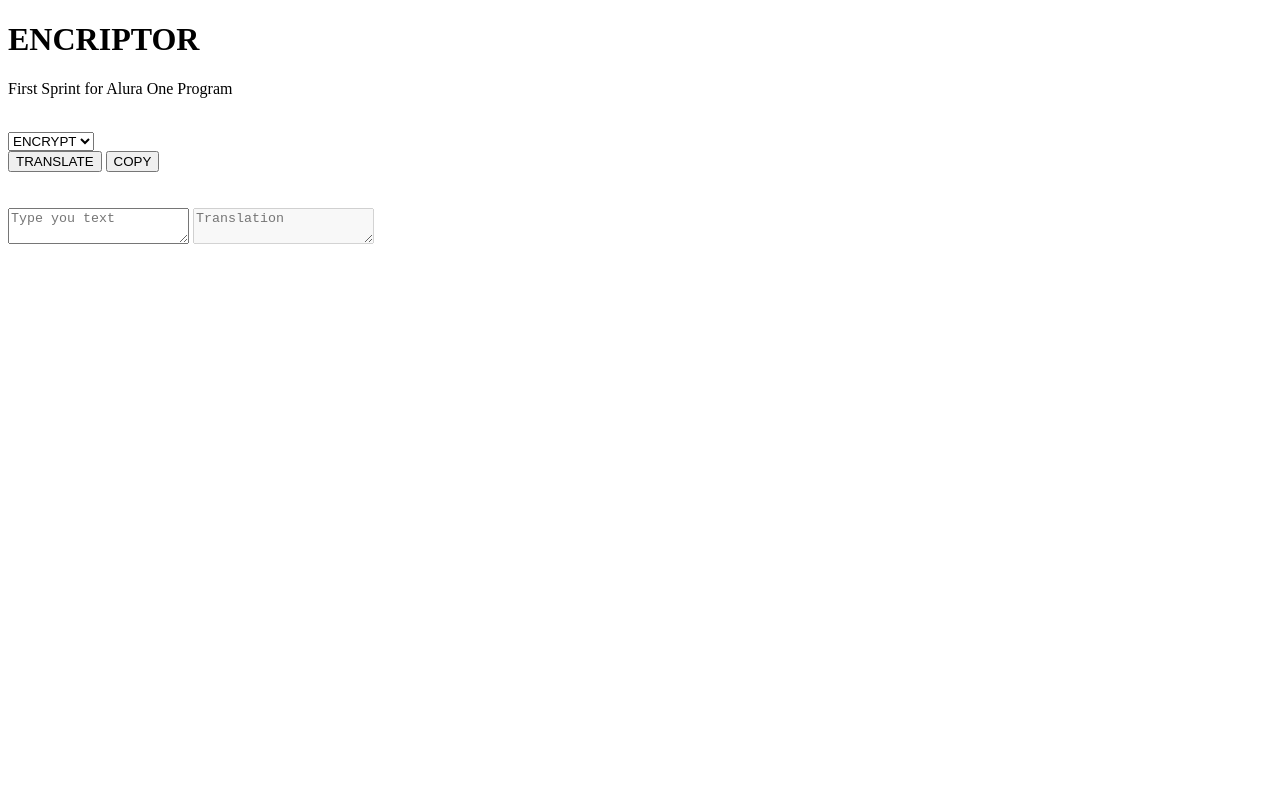
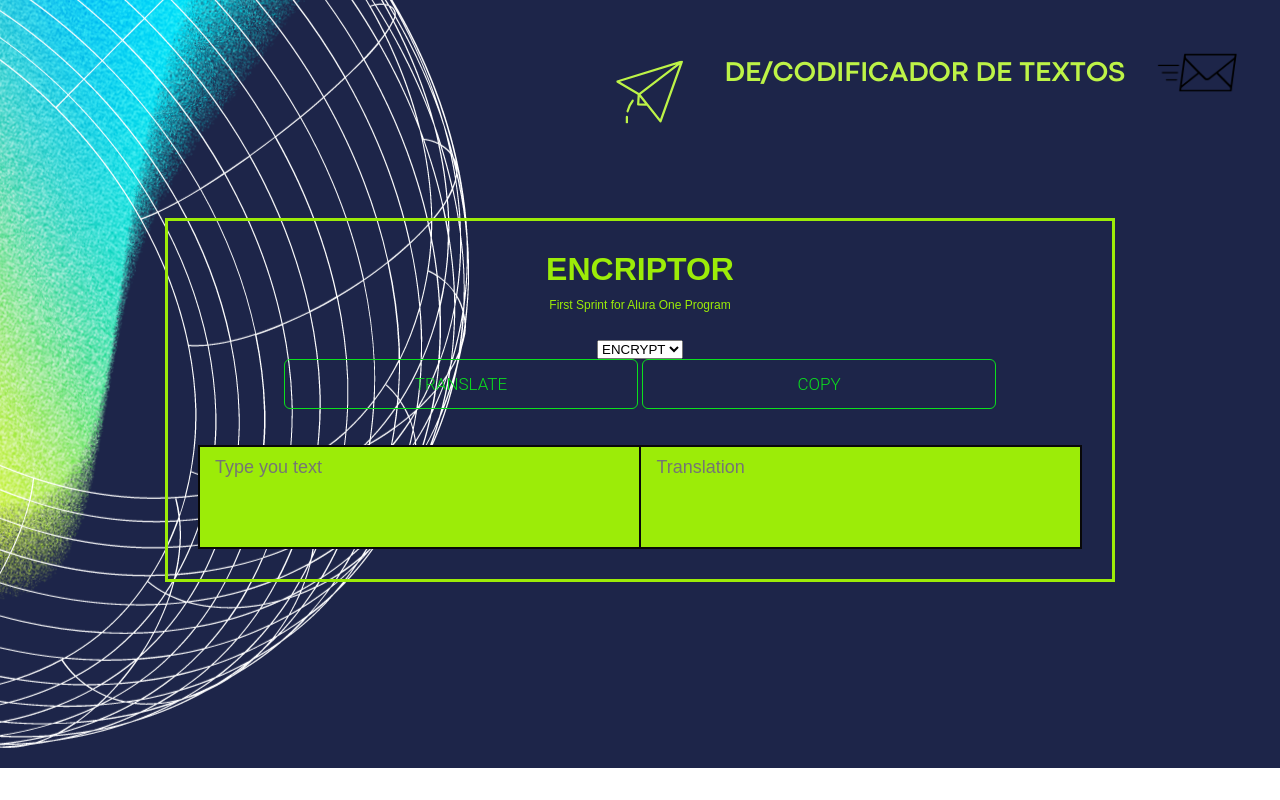
Before and after one commit to giovamen/Encriptador, a plain HTML site: page index.html in a window 1280 px wide. Drawn offline with nearby package versions, Linux system fonts and the light colour scheme.

```diff
--- /dev/null
+++ b/app.js
@@ -0,0 +1,51 @@
+function Accion() {
+    const textoInput = document.getElementById('textoInput').value;
+    const opcion = document.getElementById('opcion').value;
+
+    if ((opcion === 'encriptar'|| opcion === 'desencriptar') && contieneCaracteresEspeciales(textoInput) || contieneMayusculasOTildes(textoInput)) {
+        alert("Please, use only lowercase letters");
+        return;
+    }
+    let resultado = '';
+
+    if (opcion === 'encriptar') {
+        resultado = encriptarTexto(textoInput);
+    } else if (opcion === 'desencriptar') {
+        resultado = desencriptarTexto(textoInput);
+    }
+
+    document.getElementById('resultado').value = resultado;
+}
+
+function contieneMayusculasOTildes(texto) {
+    return /[A-ZáéíóúÁÉÍÓÚ]/.test(texto);
+}
+
+function contieneCaracteresEspeciales(texto) {
+    return /[!@#$%^&*(),.?":{}|<>]/.test(texto);
+}
+
+function encriptarTexto(texto) {
+    return texto.replace(/e/g, 'enter')
+                .replace(/i/g, 'imes')
+                .replace(/a/g, 'ai')
+                .replace(/o/g, 'ober')
+                .replace(/u/g, 'ufat');
+}
+
+function desencriptarTexto(texto) {
+    return texto.replace(/enter/g, 'e')
+                .replace(/imes/g, 'i')
+                .replace(/ai/g, 'a')
+                .replace(/ober/g, 'o')
+                .replace(/ufat/g, 'u');
+}
+
+function copiarAlPortapapeles() {
+    const resultadoTexto = document.getElementById('resultado').value;
+
+    // Utilizando navigator.clipboard.writeText() para copiar al portapapeles
+    navigator.clipboard.writeText(resultadoTexto)
+        .then(() => alert('Text copied to clipboard'))
+        .catch(error => console.error('Error copying to clipboard:', error));
+}
--- a/index.html
+++ b/index.html
@@ -36,6 +36,7 @@
     </div>
 
 </div>
+<script src="app.js"></script>
 
 
 </body>
--- a/stylo.css
+++ b/stylo.css
@@ -0,0 +1,154 @@
+*{
+    margin:0;
+    padding: 0;
+    font-family: 'montserrat', sans-serif;
+    box-sizing: border-box;
+    outline: none;
+    text-decoration: none;
+    list-style: none;
+  }
+
+  body{
+    display: flex;
+    padding: 0 10px;
+    min-height: 100vh;
+    align-items:  center;
+    justify-content: center;
+    background-image: url(Trabajamos\ bien..png );
+    background-repeat: no-repeat;
+  }
+
+  #contenedor{
+    display: flex;
+    flex-direction: column;
+    justify-content: center;
+  }
+
+  .contenedorUno{
+    max-width: 950px;
+    width: 100%;
+    padding: 30px;
+    text-align: center;
+    border: #9cec08 3px solid;
+  }
+  .heros{
+    max-width: 950px;
+    width: 100%;
+    padding: 30px;
+    text-align: center;
+
+  }
+
+  .contenedorUno h1{
+    color: #9cec08;
+  }
+
+  .contenedorUno p{
+    font-size: 12px;
+    padding: 10px;
+    color: #9cec08;
+
+  }
+
+  .contenedorUno div button{
+    width: 40%;
+    padding: 5px;
+    --color: #0be01d;
+    --color2: rgb(10, 25, 30);
+    padding: 0.8em 1.75em;
+    background-color: transparent;
+    border-radius: 6px;
+    border: .3px solid var(--color);
+    transition: .5s;
+    position: relative;
+    overflow: hidden;
+    cursor: pointer;
+    z-index: 1;
+    font-weight: 300;
+    font-size: 17px;
+    font-family: 'Roboto', 'Segoe UI', sans-serif;
+    text-transform: uppercase;
+    color: var(--color);
+  }
+  .btn::after, .btn::before {
+    content: '';
+    display: block;
+    height: 100%;
+    width: 100%;
+    transform: skew(90deg) translate(-50%, -50%);
+    position: absolute;
+    inset: 50%;
+    left: 25%;
+    z-index: -1;
+    transition: .5s ease-out;
+    background-color: var(--color);
+   }
+
+   .btn::before {
+    top: -50%;
+    left: -25%;
+    transform: skew(90deg) rotate(180deg) translate(-50%, -50%);
+   }
+
+   .btn:hover::before {
+    transform: skew(45deg) rotate(180deg) translate(-50%, -50%);
+   }
+
+   .btn:hover::after {
+    transform: skew(45deg) translate(-50%, -50%);
+   }
+
+   .btn:hover {
+    color: var(--color2);
+   }
+
+   .btn:active {
+    filter: brightness(.7);
+    transform: scale(.98);
+   }
+
+
+  .contenedorDos  {
+    border: 2px solid #080808;
+    background: #9cec08 ;
+  }
+
+  .contenedorDos .text-input{
+    display: flex;
+  }
+
+  .text-input .to-text{
+    border-left: 2px solid #080808;
+
+
+  }
+
+  .text-input textarea{
+    resize: none;
+    height: 100px;
+    width: 100%;
+    background: none;
+    border:none;
+    font-size: 18px;
+    padding: 10px 15px;
+  }
+
+
+
+
+  @media screen and (max-width: 600px) {
+
+    .contenedorUno_titulo{
+      font-size: 1.50rem;
+    }
+    #btn{
+      font-size: 90%;
+    }
+    .contenedorUno div button {
+      width: 70%;
+    }
+
+    .text-input textarea::placeholder {
+      font-size: 13px;
+    }
+  }
```
Also changed, not shown: Trabajamos bien..png (added).
